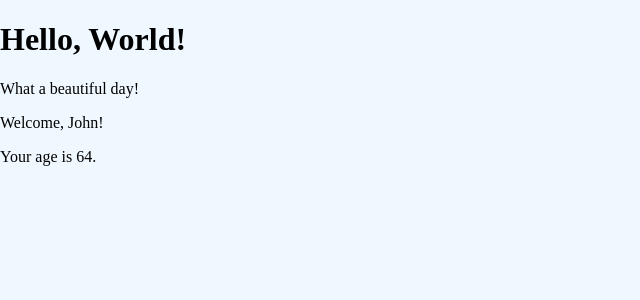
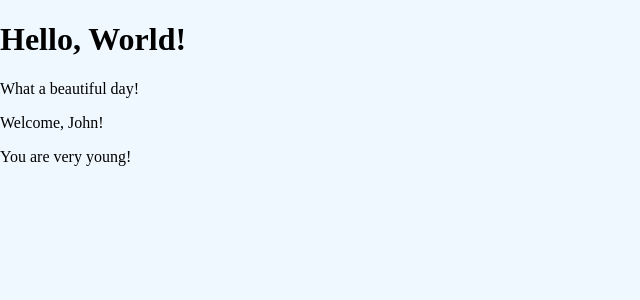
Before and after one commit to kry23/koray-korkmaz-dev-hope-react-mod-exercises, a React (Create React App) app: page / in a window 1280 px wide. Shown: the top 300 px of the page, without its empty margins (0-640 px from the left). Built offline with nearby package versions, Linux system fonts and the light colour scheme.

Commit message:
cond-5 sol.

```diff
--- a/src/Age.jsx
+++ b/src/Age.jsx
@@ -1,8 +1,14 @@
 import React from "react";
-export class Age extends React.Component {
+class Age extends React.Component {
   state = {};
   render() {
-    return <p>Your age is {this.props.age}.</p>;
+    const { age } = this.props;
+
+    return (
+      <div>
+        {age > 18 ? <p>Your age is {age}.</p> : <p>You are very young!</p>}
+      </div>
+    );
   }
 }
 
--- a/src/Welcome.jsx
+++ b/src/Welcome.jsx
@@ -7,18 +7,17 @@ export class Welcome extends React.Component {
 
   state = {};
   render() {
-    let age = 64;
-    let ageComponent = null;
+    let age = 17;
+    // let ageComponent = null;
 
-    if (age >= 18 && age < 65) {
-      ageComponent = <Age age={age}></Age>;
-    }
-    console.log(this.props.name);
+    // if (age >= 18 && age < 65) {
+    //   ageComponent = <Age age={age}></Age>;
+    // }
 
     return (
       <>
         {this.props.name === "John" && <p>Welcome, {this.props.name}!</p>}
-        {ageComponent}
+        <Age age={age}></Age>
       </>
     );
   }
```
